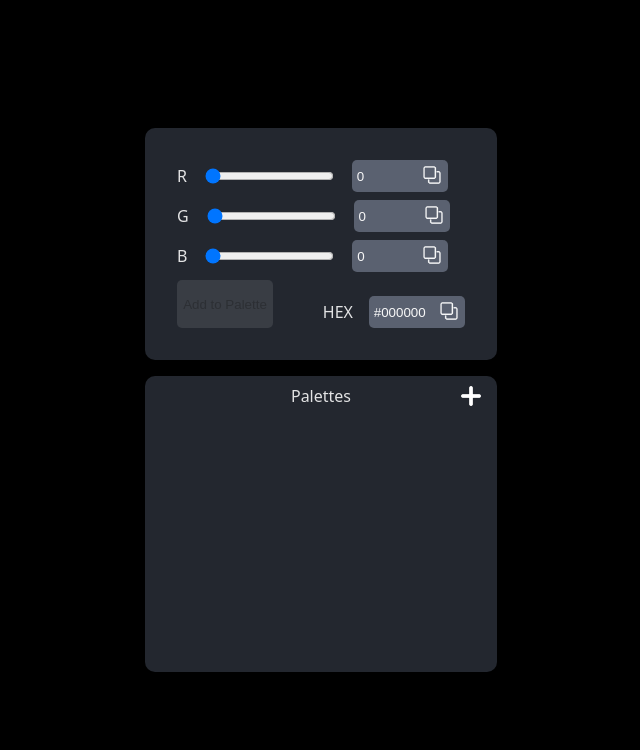
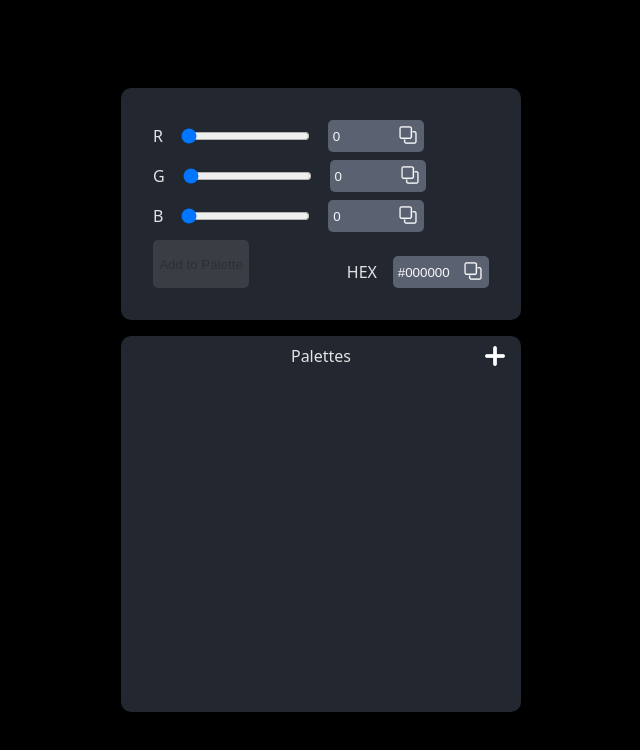
Before and after one commit to andrec2709/colorpicker-react, a React (Vite) app: page / in a window 1280 px wide. Shown: the top 750 px of the page, without its empty margins (319-959 px from the left). Built offline with nearby package versions, Linux system fonts and the light colour scheme.

Commit message:
small UI changes

```diff
--- a/src/App.css
+++ b/src/App.css
@@ -4,6 +4,7 @@
 
 #root {
   margin: 0 auto;
+  width: 25rem;
 }
 
 #colorpicker {
@@ -18,7 +19,7 @@
     "d e" auto / auto auto;
   row-gap: .5rem;
   margin-bottom: 1rem;
-  width: 22rem;
+  width: 100%;
 }
 
 #red-color {
@@ -155,7 +156,7 @@
   padding: .5rem 1rem;
   display: flex;
   flex-direction: column;
-  max-width: 22rem;
+  max-width: 25rem;
 }
 
 #editor-header {
@@ -200,13 +201,15 @@
 }
 
 #palettes-list {
-  height: 15rem;
+  height: 20rem;
   overflow-y: scroll;
   scrollbar-width: none;
-  display: grid;
-  grid: auto-flow / 1fr 1fr 1fr 1fr;
-  max-width: 22rem;
+  display: flex;
+  flex-wrap: wrap;
+  flex-direction: row;
+  align-content: flex-start;
   row-gap: .5rem;
+  column-gap: .5rem;
 }
 
 .palette {
@@ -231,7 +234,7 @@
 }
 
 .color-item {
-  width: 4.5rem;
+  width: 5.3rem;
   height: 3rem;
   border-radius: 2px;
   display: flex;
@@ -246,7 +249,7 @@
   row-gap: .5rem;
   column-gap: .5rem;
   overflow-y: scroll;
-  height: 15rem;
+  height: 20rem;
   scrollbar-width: none;
 }
 
--- a/src/App.jsx
+++ b/src/App.jsx
@@ -196,7 +196,7 @@ export default function ColorPickerApp() {
           </button>
         </Header>
         <PalettesListView
-          style={{ visibility: `${selectedPalette === null ? 'visible' : 'hidden'}`, display: `${selectedPalette === null ? 'grid' : 'none'}` }}
+          style={{ display: `${selectedPalette === null ? 'flex' : 'none'}` }}
         >
           {palettes}
         </PalettesListView>
--- a/src/components/Palette.jsx
+++ b/src/components/Palette.jsx
@@ -8,12 +8,19 @@ export const Palette = ({ paletteData }) => {
     const [colors, setColors] = useState(paletteData?.colors);
     const { selectPalette } = usePalette();
 
-    let colorItems = [];
+    const colorItems = [];
+    const maxColorItems = 16;
+    let counter = 0
 
     for (const key in colors) {
-        if (colors.hasOwnProperty(key)) {
-            colorItems.push(<ColorPreview previewColor={colors[key]} key={key} colorId={key} />);
+        if (counter >= maxColorItems) { break }
+        else {
+            if (colors.hasOwnProperty(key)) {
+                colorItems.push(<ColorPreview previewColor={colors[key]} key={key} colorId={key} />);
+            }
         }
+
+        counter += 1;
     }
 
     return (
```
